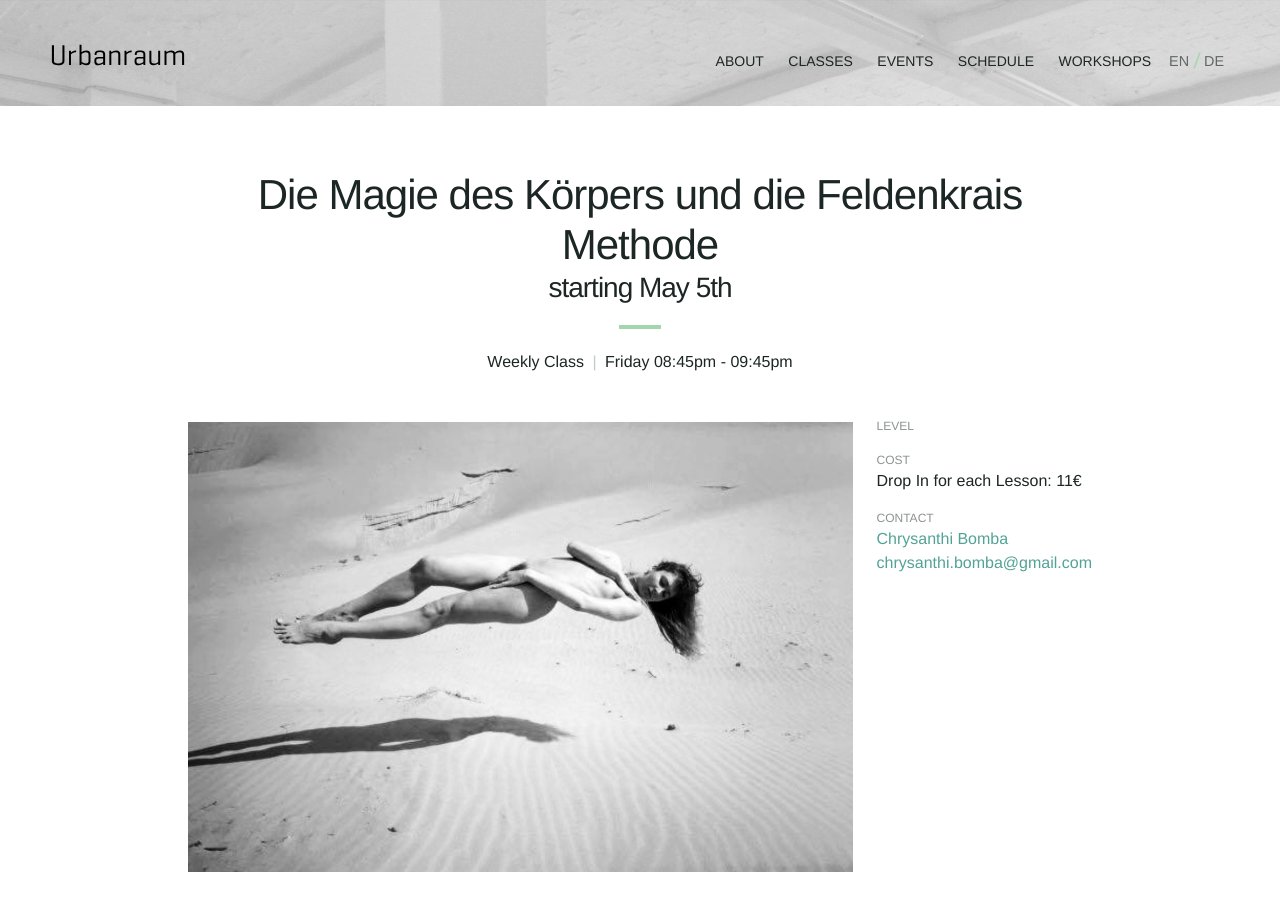
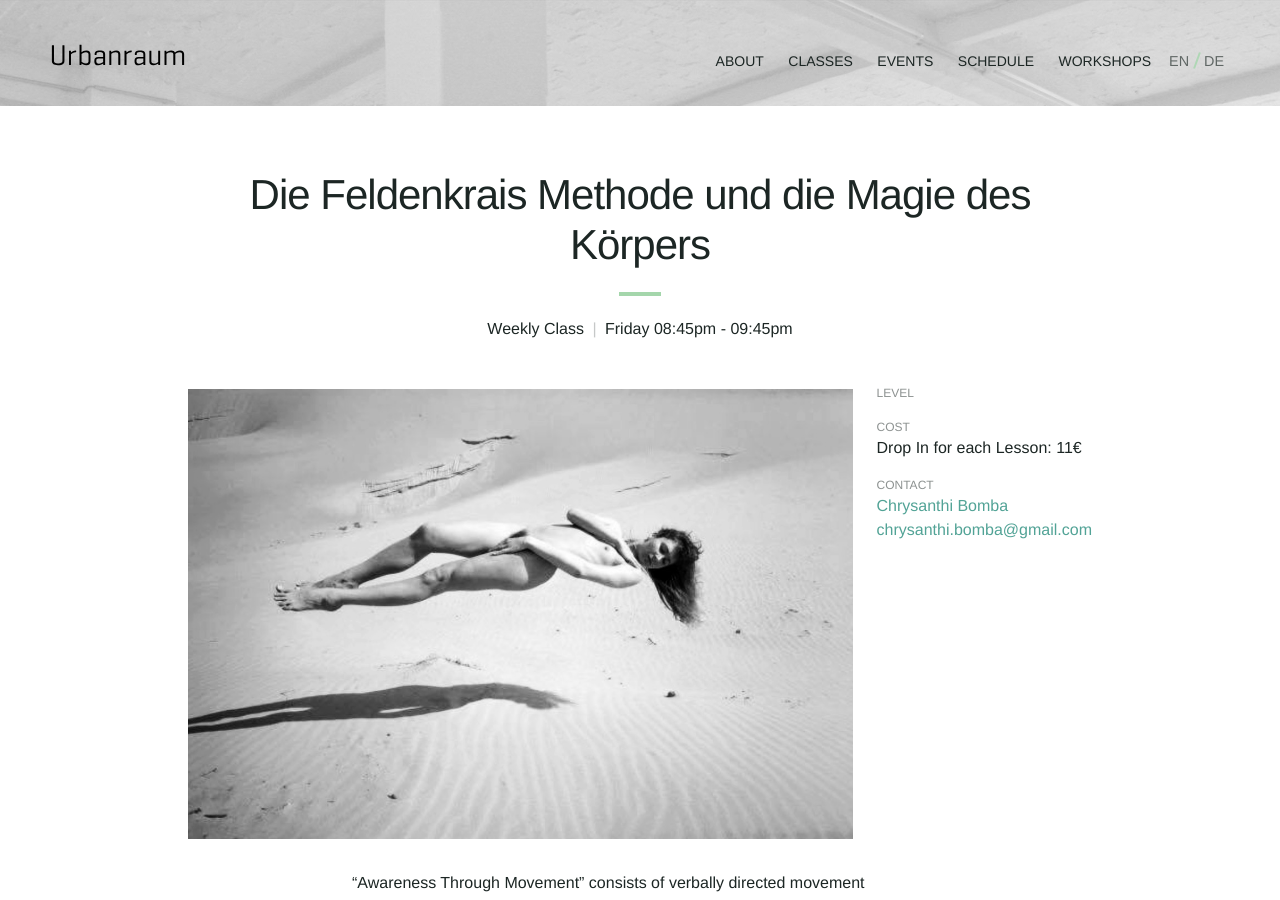
Before and after one commit to Kriesse/urbanraum, a Jekyll site: the page built from _classes/feldenkrais-methode.md, in a window 1280 px wide and 900 px high. Built offline with Jekyll 4.4.1, drawn with Linux system fonts in a browser that asks for light colours; nearby versions of some CDN libraries.

Commit message:
Update feldenkrais-methode.md

```diff
--- a/_classes/feldenkrais-methode.md
+++ b/_classes/feldenkrais-methode.md
@@ -7,11 +7,11 @@ schedule:
     end: "09:45pm"
 image: "class-feldenkrais-friday.jpg"
 
-title_en: "Die Magie des Körpers und die Feldenkrais Methode"
-title_de: "Die Magie des Körpers und die Feldenkrais Methode"
+title_en: "Die Feldenkrais Methode und die Magie des Körpers"
+title_de: "Die Feldenkrais Methode und die Magie des Körpers"
 
-subtitle_en: "starting May 5th"
-subtitle_de: "Ab 5.5.2017"
+subtitle_en: ""
+subtitle_de: ""
 
 type_en: "Weekly Class"
 type_de: "Wöchentlicher Kurs"
```
